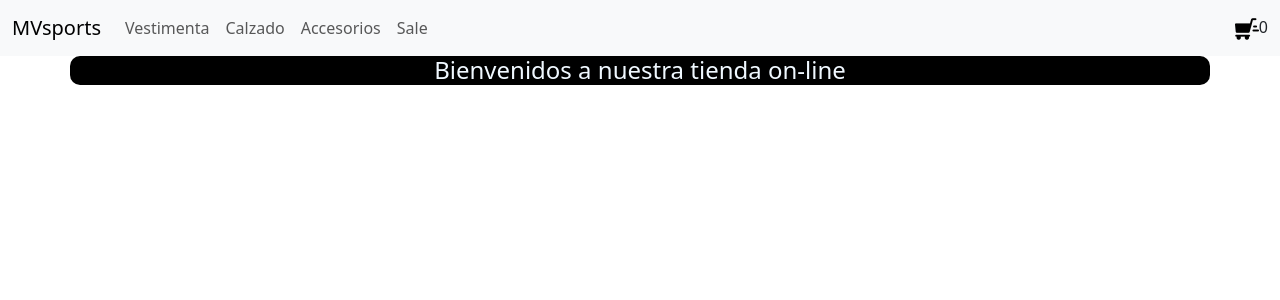
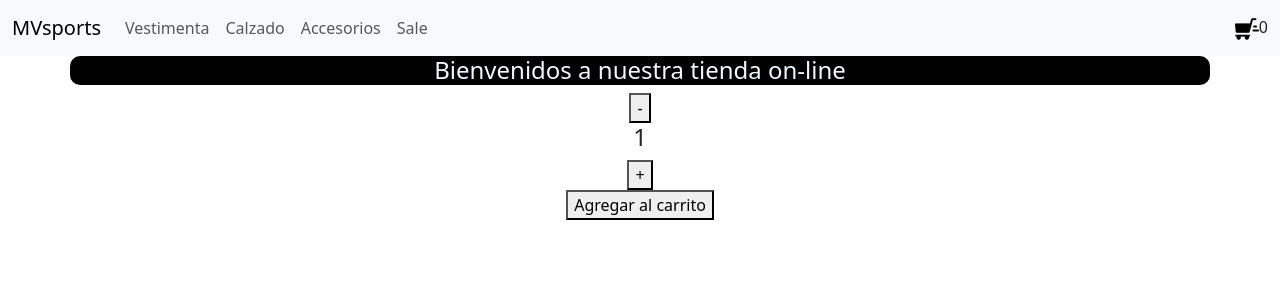
Before and after one commit to MathiasVidarte/mvsports--proyecto-react-js, a React (Create React App) app: page / in a window 1280 px wide. Shown: the top 300 px of the page. Built offline with nearby package versions, Linux system fonts and the light colour scheme.

Commit message:
cree ItemCount

```diff
--- a/src/App.js
+++ b/src/App.js
@@ -2,14 +2,14 @@
 import './App.css';
 import NavBar from './components/NavBar/NavBar';
 import ItemListContainer from './components/ItemListContainer/ItemListContainer';
-
+import ItemCount from './components/ItemCount/ItemCount';
 
 function App() {
   return (
     <div className="App">
      <NavBar />
      <ItemListContainer greeting= {'Bienvenidos a nuestra tienda on-line'} />
-
+     <ItemCount initial={1} stock={10} onAdd={(quantity) => console.log('Cantidad agregada', quantity)}/>
     </div>
 
   );
--- /dev/null
+++ b/src/components/ItemCount/ItemCount.js
@@ -0,0 +1,38 @@
+import './ItemCount.css'
+import { useState } from "react"
+
+
+const ItemCount = ({stock, initial,onAdd})=> {
+   const [quantity, setQuantity] = useState(initial)
+
+    const increment = () => {
+        if(quantity < stock) {
+            setQuantity(quantity+1)
+        }
+
+  }
+
+  const decrement = () => {
+      if(quantity > 1) {
+         setQuantity(quantity -1)
+       }
+   }
+
+  return(
+     <div className='Counter'>
+        <div className='Controls'>
+            <button className="Button" onClick={decrement}>-</button>
+            <h4 className='Number'>{quantity}</h4>
+            <button className="Button" onClick={increment}>+</button>
+        </div>
+
+       <div>
+        <button className="Button" onClick={() => onAdd(quantity)} disabled={!stock}>
+                Agregar al carrito
+            </button>
+       </div>
+   </div>
+   )
+}
+
+export default ItemCount
```
Also changed, not shown: src/components/ItemCount/ItemCount.css (added).
